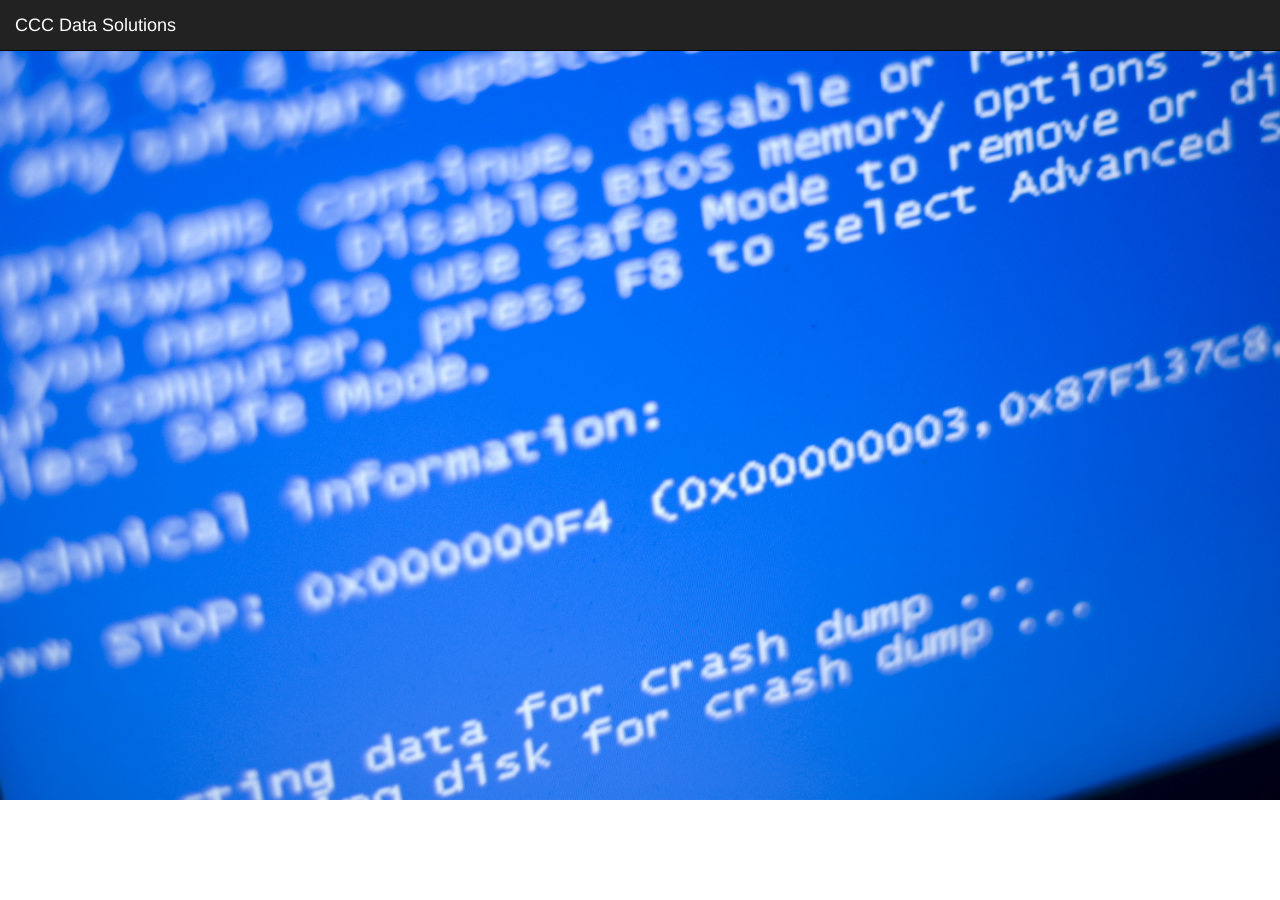
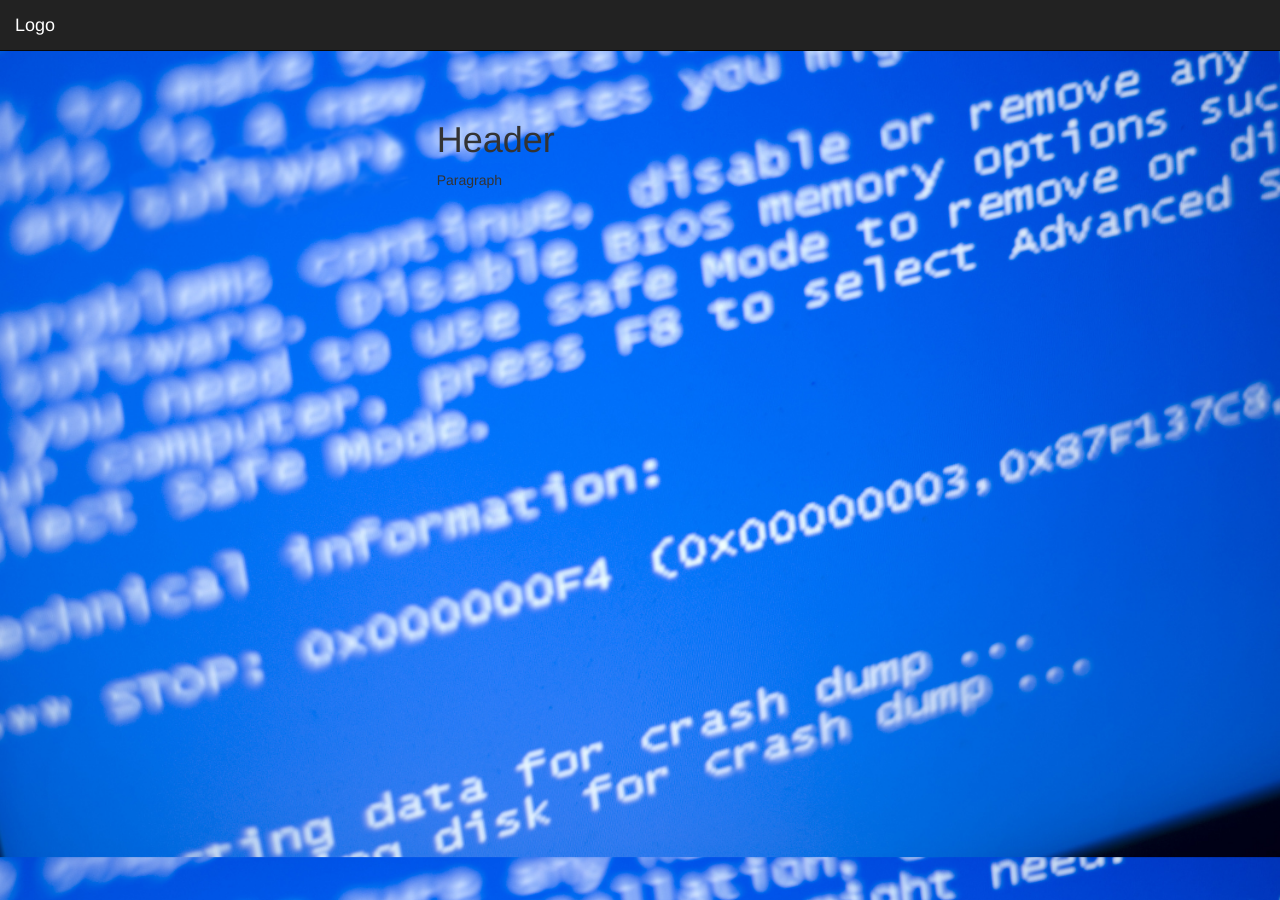
Before and after one commit to sintaxesinistro/high_converter, a plain HTML site: page index.html in a window 1280 px wide. Before the commit the page ends 800 px from the top, so only its background shows below. Drawn offline with Linux system fonts and the light colour scheme.

Commit message:
Added center box

```diff
--- a/index.html
+++ b/index.html
@@ -12,6 +12,7 @@
 			/* Background image */
 			background: url('img/1.jpg') no-repeat center bottom;
 			background-size: cover;
+			background-attachment: fixed;
 		}
 		body{
 			width: 100%;
@@ -29,10 +30,17 @@
 			<span class='icon-bar'></span>
 			<span class='icon-bar'></span>
 			</button>
-			<a class='navbar-brand' href='#'>CCC Data Solutions</a>
+			<a class='navbar-brand' href='#'>Logo</a>
 		</div>
 
 		<div class="collapse navbar-collapse navbar-ex1-collapse">
 		</div>
 	</nav>
+
+	<div class='row' style='margin-top:100px;'>
+		<div class='col-md-4 col-md-offset-4'>
+			<h1>Header</h1>
+			<p>Paragraph</p>
+		</div>
+	</div>
 </body></html>
```
